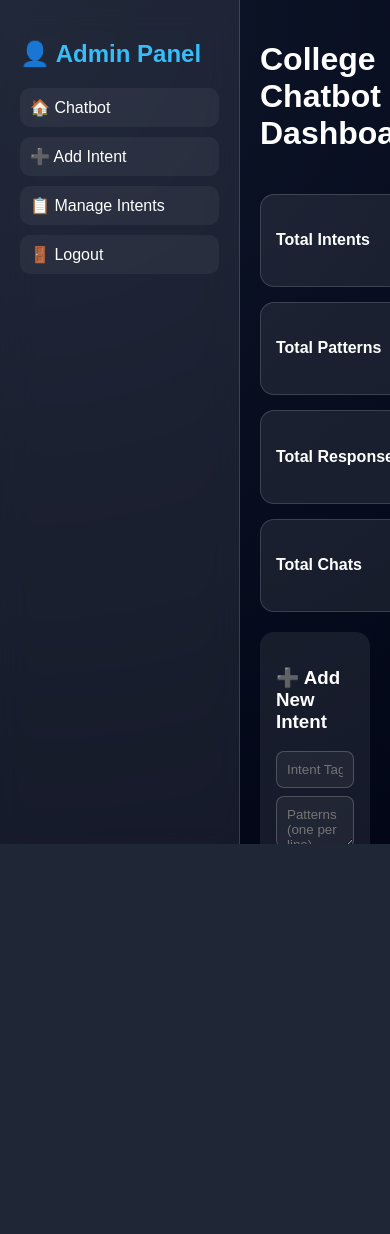
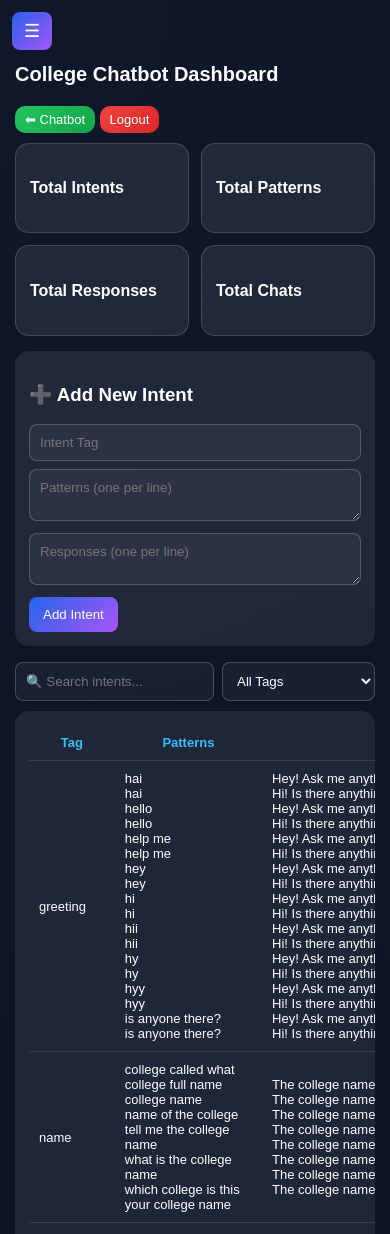
Before and after one commit to saliankishan/college-chatbot, a Flask app: page /admin in a window 390 px wide. Shown: the top 1234 px of the page. Before the commit the page ends 844 px from the top, so only its background shows below. Run offline with Flask 3, Linux system fonts and the light colour scheme; a user stored in the database is signed in; data comes from the database, SQL or seed files in the repository.

Commit message:
Update admin.html

```diff
--- a/templates/admin.html
+++ b/templates/admin.html
@@ -15,7 +15,7 @@ body {
 }
 
 /* Layout */
-.container { display: flex; height: 100vh; }
+.container { display: flex; min-height: 100vh; }
 
 /* Sidebar */
 .sidebar {
@@ -24,8 +24,11 @@ body {
     background: rgba(255, 255, 255, 0.08);
     backdrop-filter: blur(16px);
     border-right: 1px solid rgba(255,255,255,0.15);
+    transition: 0.3s;
 }
+
 .sidebar h2 { color: #38bdf8; }
+
 .sidebar a {
     display: block;
     margin: 10px 0;
@@ -37,11 +40,28 @@ body {
 }
 .sidebar a:hover { background: linear-gradient(135deg,#2563eb,#a855f7); }
 
+/* Mobile Sidebar Button */
+.menu-btn {
+    display: none;
+    position: fixed;
+    top: 12px;
+    left: 12px;
+    z-index: 1000;
+    background: linear-gradient(135deg,#2563eb,#a855f7);
+    border: none;
+    color: white;
+    padding: 8px 12px;
+    border-radius: 8px;
+    font-size: 18px;
+}
+
 /* Main */
-.main { flex: 1; padding: 20px; overflow-y: auto; }
+.main { flex: 1; padding: 20px; overflow-x: hidden; }
 
 .header {
     display: flex;
+    flex-wrap: wrap;
+    gap: 10px;
     justify-content: space-between;
     align-items: center;
 }
@@ -60,24 +80,24 @@ body {
 /* Cards */
 .cards {
     display: grid;
-    grid-template-columns: repeat(auto-fit, minmax(200px, 1fr));
-    gap: 15px;
-    margin: 20px 0;
+    grid-template-columns: repeat(auto-fit, minmax(160px, 1fr));
+    gap: 12px;
+    margin: 15px 0;
 }
 .card {
-    padding: 15px;
+    padding: 14px;
     border-radius: 14px;
     background: rgba(255,255,255,0.08);
     border: 1px solid rgba(255,255,255,0.15);
 }
-.card p { font-size: 22px; color: #38bdf8; }
+.card p { font-size: 20px; color: #38bdf8; }
 
 /* Form */
 .form-box {
-    padding: 16px;
+    padding: 14px;
     border-radius: 14px;
     background: rgba(255,255,255,0.08);
-    margin-bottom: 20px;
+    margin-bottom: 16px;
 }
 .form-box input, .form-box textarea {
     width: 100%;
@@ -94,13 +114,13 @@ body {
     border: none;
     background: linear-gradient(135deg,#2563eb,#a855f7);
     color: white;
-    cursor: pointer;
 }
 
 /* Search */
 .search-box {
     display: flex;
-    gap: 10px;
+    flex-wrap: wrap;
+    gap: 8px;
     margin-bottom: 10px;
 }
 .search-box input, .search-box select {
@@ -112,14 +132,24 @@ body {
     color: white;
 }
 
-/* Table */
+/* Table Responsive */
 .table-box {
-    padding: 16px;
+    padding: 14px;
     border-radius: 14px;
     background: rgba(255,255,255,0.08);
+    overflow-x: auto;   /* important for mobile */
 }
-table { width: 100%; border-collapse: collapse; font-size: 13px; }
-th, td { padding: 10px; border-bottom: 1px solid rgba(255,255,255,0.1); }
+
+table {
+    width: 100%;
+    border-collapse: collapse;
+    font-size: 13px;
+    min-width: 700px; /* forces horizontal scroll on mobile */
+}
+th, td {
+    padding: 10px;
+    border-bottom: 1px solid rgba(255,255,255,0.1);
+}
 th { color: #38bdf8; }
 
 .edit-btn {
@@ -127,7 +157,6 @@ th { color: #38bdf8; }
     border: none;
     padding: 6px 10px;
     border-radius: 6px;
-    cursor: pointer;
 }
 .delete-btn {
     background: linear-gradient(135deg,#ef4444,#dc2626);
@@ -135,7 +164,6 @@ th { color: #38bdf8; }
     padding: 6px 10px;
     border-radius: 6px;
     color: white;
-    cursor: pointer;
 }
 
 /* Modal */
@@ -150,19 +178,60 @@ th { color: #38bdf8; }
     align-items: center;
 }
 .modal-box {
-    width: 420px;
+    width: 90%;
+    max-width: 420px;
     padding: 20px;
     border-radius: 14px;
     background: rgba(255,255,255,0.1);
     border: 1px solid rgba(255,255,255,0.2);
 }
+
+/* 📱 MOBILE RESPONSIVE */
+@media (max-width: 768px) {
+
+    .menu-btn {
+        display: block;
+    }
+
+    .sidebar {
+        position: fixed;
+        left: -260px;
+        top: 0;
+        height: 100%;
+        z-index: 999;
+    }
+
+    .sidebar.show {
+        left: 0;
+    }
+
+    .main {
+        padding: 15px;
+        padding-top: 50px;
+    }
+
+    .header h1 {
+        font-size: 20px;
+    }
+
+    .btn {
+        font-size: 13px;
+        padding: 6px 10px;
+    }
+
+    .card p {
+        font-size: 18px;
+    }
+}
 </style>
 </head>
 <body>
 
+<button class="menu-btn" onclick="toggleAdminSidebar()">☰</button>
+
 <div class="container">
 
-<div class="sidebar">
+<div class="sidebar" id="adminSidebar">
     <h2>👤 Admin Panel</h2>
     <a href="/">🏠 Chatbot</a>
     <a href="#add">➕ Add Intent</a>
@@ -180,7 +249,6 @@ th { color: #38bdf8; }
     </div>
 </div>
 
-<!-- Analytics -->
 <div class="cards">
     <div class="card"><h4>Total Intents</h4><p>{{ total_intents }}</p></div>
     <div class="card"><h4>Total Patterns</h4><p>{{ total_patterns }}</p></div>
@@ -188,7 +256,6 @@ th { color: #38bdf8; }
     <div class="card"><h4>Total Chats</h4><p>{{ total_chats }}</p></div>
 </div>
 
-<!-- Add Intent -->
 <div class="form-box" id="add">
     <h3>➕ Add New Intent</h3>
     <form method="post">
@@ -200,7 +267,6 @@ th { color: #38bdf8; }
     </form>
 </div>
 
-<!-- Search -->
 <div class="search-box">
     <input type="text" id="searchBox" placeholder="🔍 Search intents...">
     <select id="filterSelect">
@@ -211,7 +277,6 @@ th { color: #38bdf8; }
     </select>
 </div>
 
-<!-- Intent Table -->
 <div class="table-box" id="list">
 <table id="intentTable">
 <tr>
@@ -228,7 +293,6 @@ th { color: #38bdf8; }
     <td style="white-space: pre-line;">{{ intent[3] }}</td>
     <td>
         <button class="edit-btn" onclick="openEditModal('{{ intent[0] }}','{{ intent[1] }}',`{{ intent[2] }}`,`{{ intent[3] }}`)">Edit</button>
-
         <form method="post" style="display:inline;">
             <input type="hidden" name="action" value="delete">
             <input type="hidden" name="intent_id" value="{{ intent[0] }}">
@@ -243,19 +307,15 @@ th { color: #38bdf8; }
 </div>
 </div>
 
-<!-- Edit Modal -->
 <div id="editModal">
 <div class="modal-box">
-<h3> Edit Intent</h3>
-
+<h3>Edit Intent</h3>
 <form method="post">
 <input type="hidden" name="action" value="edit">
 <input type="hidden" name="intent_id" id="editIntentId">
-
 <input type="text" name="tag" id="editTag" required>
 <textarea name="patterns" id="editPatterns" required></textarea>
 <textarea name="responses" id="editResponses" required></textarea>
-
 <div style="text-align:right;">
 <button type="button" onclick="closeEditModal()">Cancel</button>
 <button type="submit">Update</button>
@@ -265,6 +325,9 @@ th { color: #38bdf8; }
 </div>
 
 <script>
+function toggleAdminSidebar() {
+    document.getElementById("adminSidebar").classList.toggle("show");
+}
 function openEditModal(id, tag, patterns, responses) {
     document.getElementById("editIntentId").value = id;
     document.getElementById("editTag").value = tag;
@@ -275,29 +338,6 @@ function openEditModal(id, tag, patterns, responses) {
 function closeEditModal() {
     document.getElementById("editModal").style.display = "none";
 }
-
-const searchBox = document.getElementById("searchBox");
-const filterSelect = document.getElementById("filterSelect");
-const table = document.getElementById("intentTable");
-const rows = table.getElementsByTagName("tr");
-
-function filterIntents() {
-    const searchText = searchBox.value.toLowerCase();
-    const filterTag = filterSelect.value.toLowerCase();
-
-    for (let i = 1; i < rows.length; i++) {
-        const tag = rows[i].cells[0].innerText.toLowerCase();
-        const patterns = rows[i].cells[1].innerText.toLowerCase();
-        const responses = rows[i].cells[2].innerText.toLowerCase();
-
-        const matchesSearch = tag.includes(searchText) || patterns.includes(searchText) || responses.includes(searchText);
-        const matchesFilter = filterTag === "" || tag === filterTag;
-
-        rows[i].style.display = (matchesSearch && matchesFilter) ? "" : "none";
-    }
-}
-searchBox.addEventListener("keyup", filterIntents);
-filterSelect.addEventListener("change", filterIntents);
 </script>
 
 </body>
```
